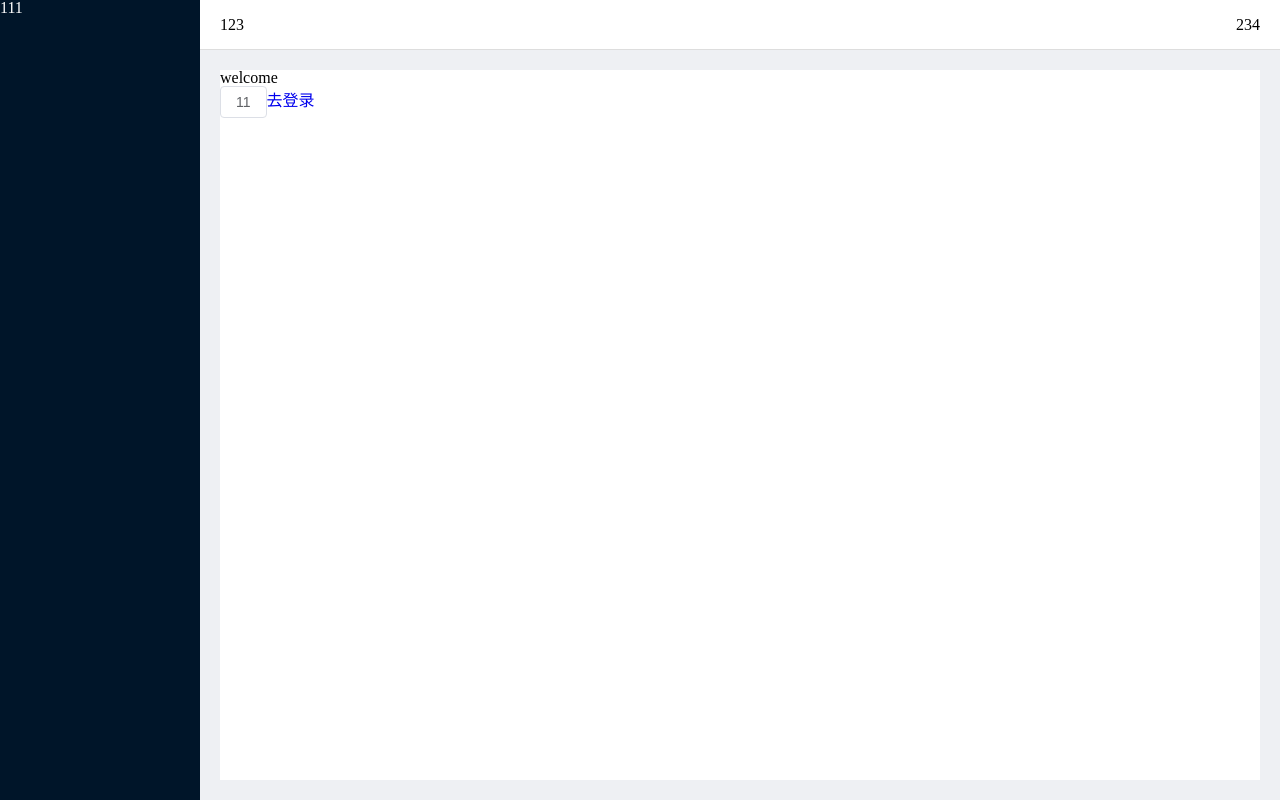
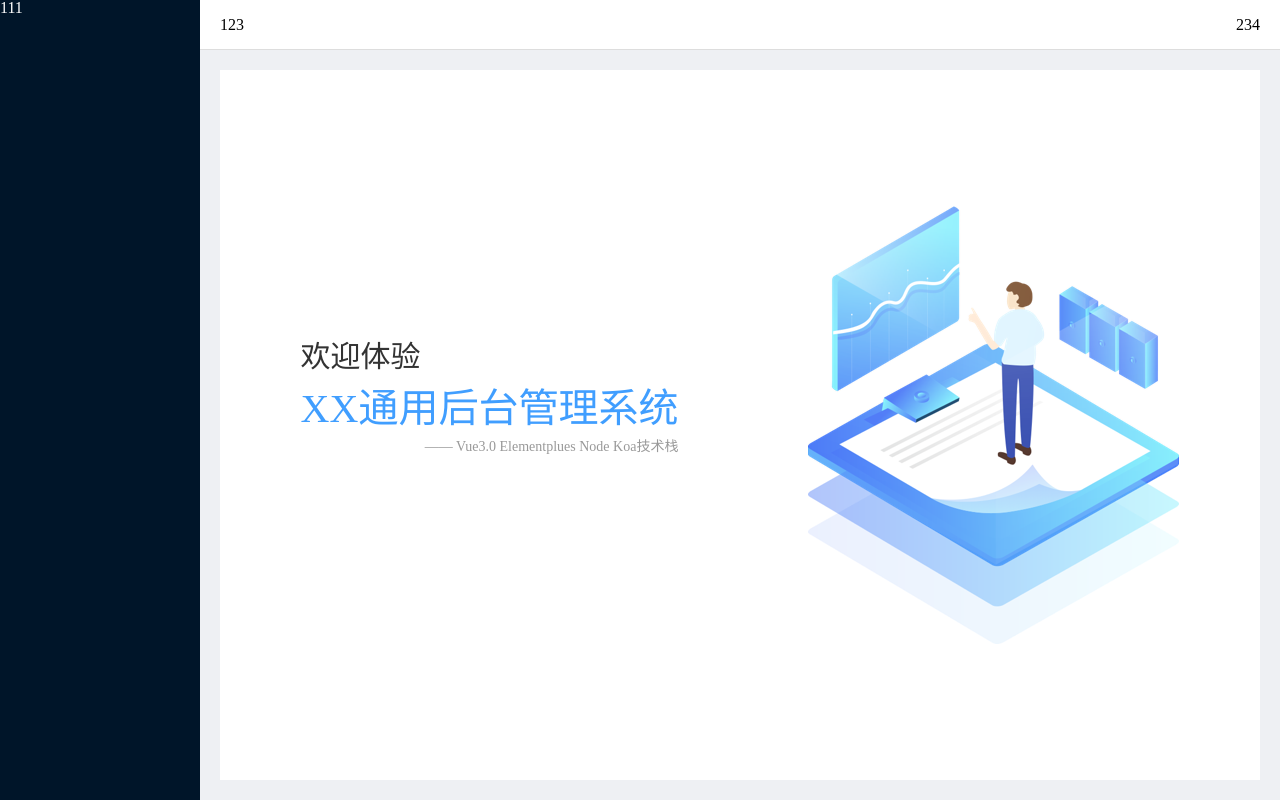
Before and after one commit to XgTony/manager, a Vue app: page /#/welcome in a window 1280 px wide. Built offline with nearby package versions, Linux system fonts and the light colour scheme.

Commit message:
feat:后台欢迎页页面搭建

```diff
--- a/src/views/Welcome.vue
+++ b/src/views/Welcome.vue
@@ -4,11 +4,46 @@
 </script>
 
 <template>
-  <h1>welcome</h1>
-  <el-button>11</el-button>
-  <router-link to="/login">去登录</router-link>
+  <div class="welcome">
+    <div class="content">
+      <div class="sub-title">欢迎体验</div>
+      <div class="title">XX通用后台管理系统</div>
+      <div class="desc">—— Vue3.0 Elementplues Node Koa技术栈</div>
+    </div>
+    <div class="img"></div>
+  </div>
 </template>
 
-<style scoped>
-
+<style scoped lang="scss">
+.welcome {
+  display: flex;
+  justify-content: center;
+  align-items: center;
+  height: 100%;
+  .content {
+    position: relative;
+    top: -30px;
+    .sub-title {
+      font-size: 30px;
+      line-height: 42px;
+      color: #333;
+    }
+    .title {
+      font-size: 40px;
+      line-height: 62px;
+      color: #409eff;
+    }
+    .desc {
+      text-align: right;
+      font-size: 14px;
+      color: #999;
+    }
+  }
+  .img {
+    margin-left: 130px;
+    background-image: url('./../assets/images/welcome.png');
+    width: 371px;
+    height: 438px;
+  }
+}
 </style>
```
Also changed, not shown: src/components/HelloWorld.vue (deleted, +0 -14 lines).
